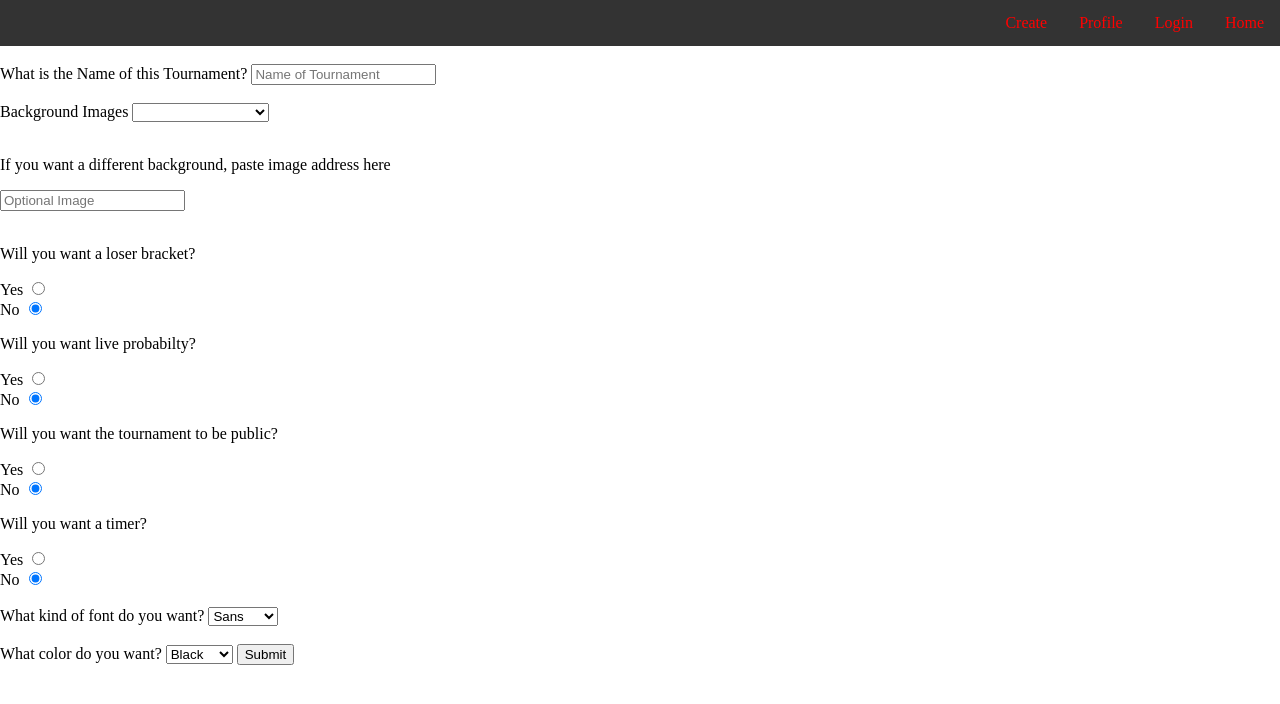
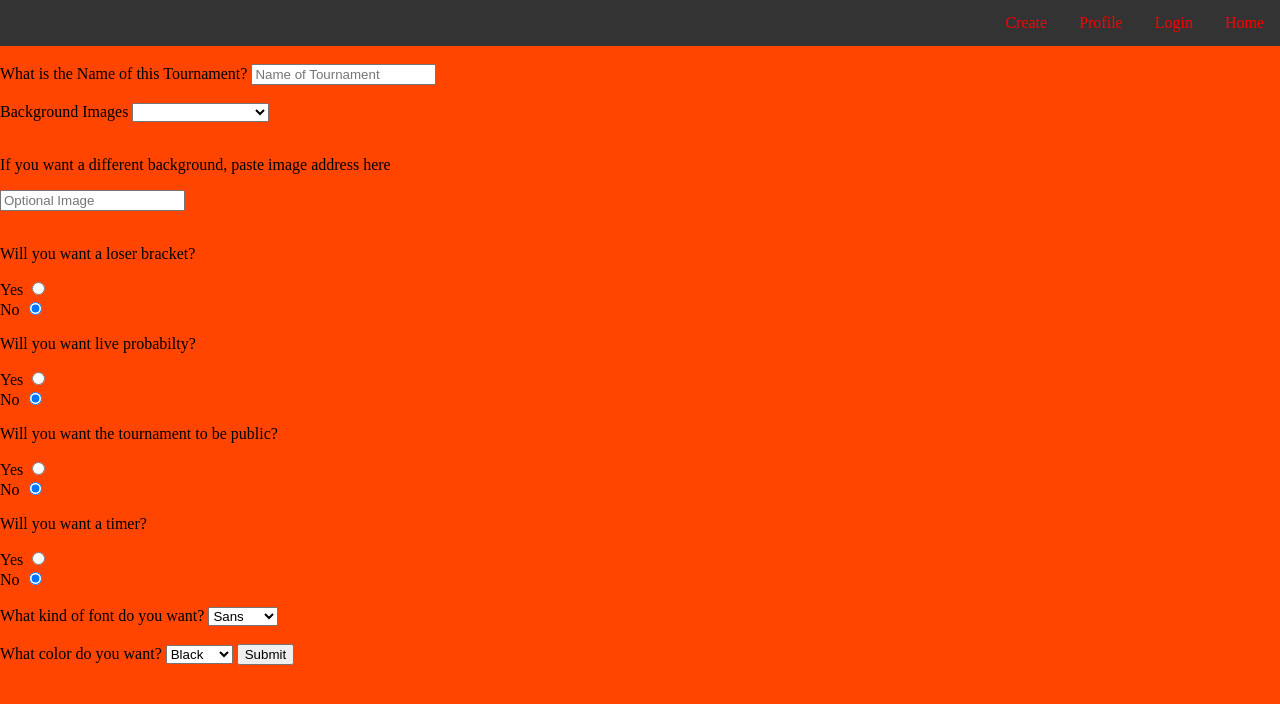
Before and after one commit to CodeName-Kids-Next-Door/CNKND, a Python web app: template Templates/tournament_Creator.html in a window 1280 px wide. Shown: the top 704 px of the page. Run offline with Jinja, Linux system fonts and the light colour scheme; the template is opened without the code that fills it, so the values that code supplies are empty.

Commit message:
creator.html
updated

```diff
--- a/Templates/tournament_Creator.html
+++ b/Templates/tournament_Creator.html
@@ -70,6 +70,12 @@
     </style>
     <meta charset="utf-8">
     <title>Tournament Creator</title>
+    <style>
+    body {
+      padding: 0 0;
+      background-color: Orangered
+    }
+    </style>
   </head>
   <body>
     <form method="post">
--- a/templates/tournament_Creator.html
+++ b/templates/tournament_Creator.html
@@ -70,6 +70,12 @@
     </style>
     <meta charset="utf-8">
     <title>Tournament Creator</title>
+    <style>
+    body {
+      padding: 0 0;
+      background-color: Orangered
+    }
+    </style>
   </head>
   <body>
     <form method="post">
```
